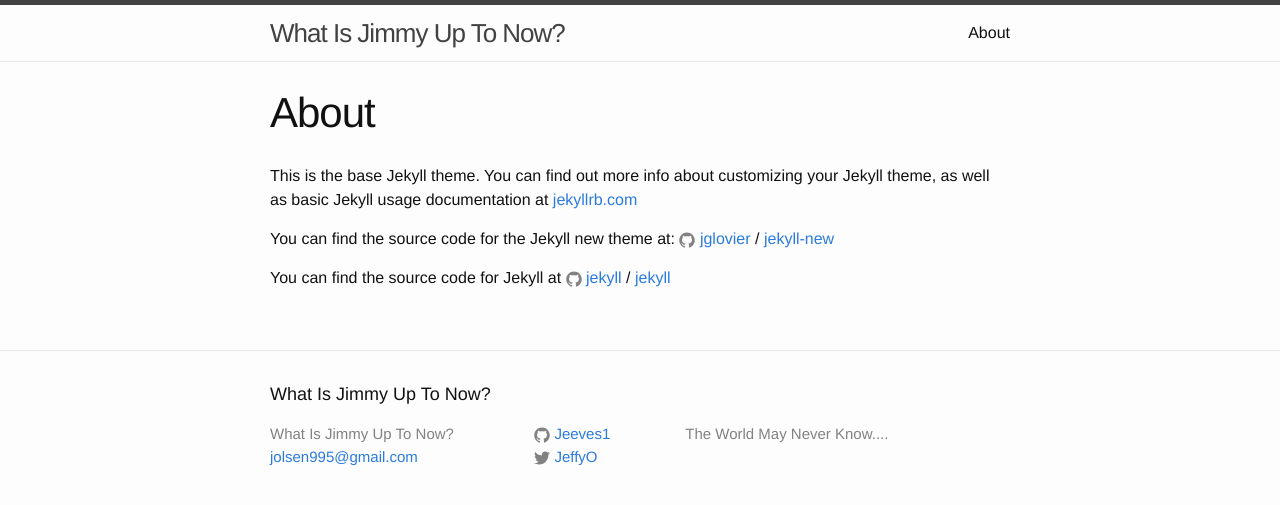
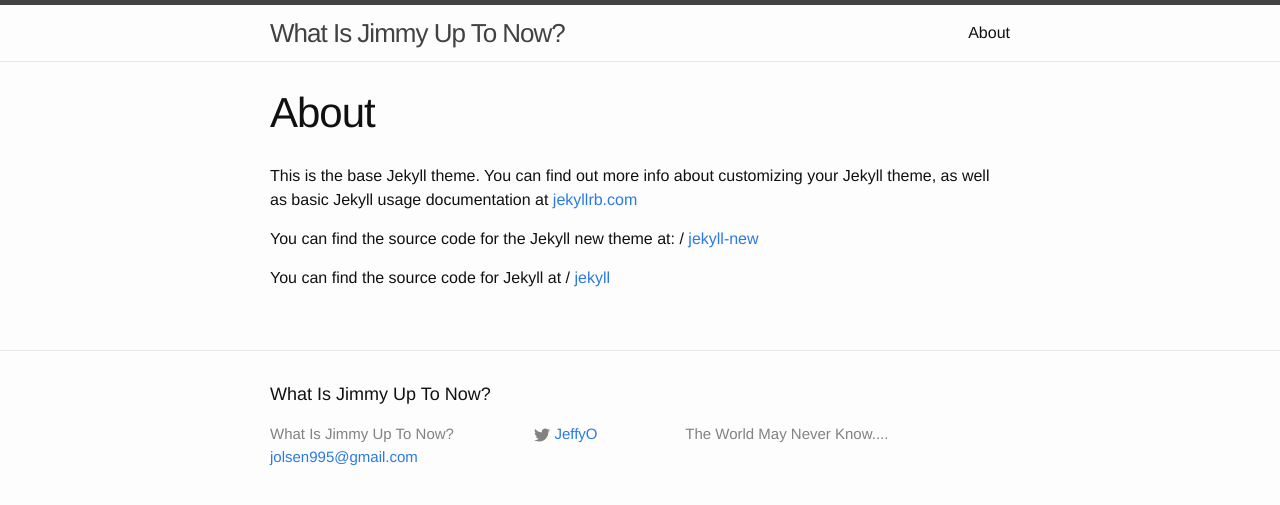
Before and after one commit to Jeeves1/Jeeves1.github.io, a Jekyll site: the page built from about.md, in a window 1280 px wide. Shown: the top 505 px of the page. Built offline with Jekyll 4.4.1, drawn with Linux system fonts in a browser that asks for light colours.

Commit message:
Update icon-github.html

```diff
--- a/_includes/icon-github.html
+++ b/_includes/icon-github.html
@@ -1 +1 @@
-<a href="http://www.publicdomainpictures.net/pictures/40000/velka/question-mark.jpg"><span class="icon icon--github">{% include icon-github.svg %}</span><span class="username">{{ include.username }}</span></a>
+<a href="http://www.publicdomainpictures.net/pictures/40000/velka/question-mark.jpg"></a>
```
